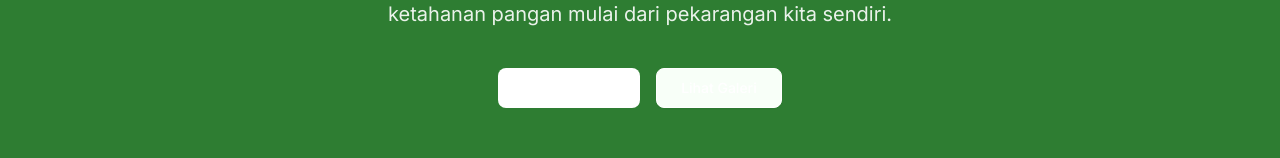
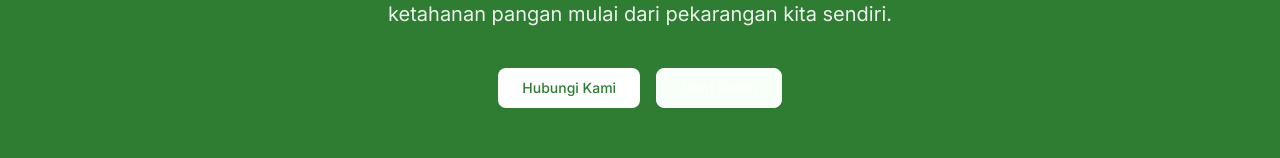
Before and after one commit to hisyam114/GreenPuspa, a Next.js app: page / in a window 1280 px wide. Shown: the part 2691-2849 px from the top of the page. Built offline with nearby package versions, Linux system fonts and the light colour scheme.

Commit message:
Fix final CTA button text and border styling using cn()

```diff
--- a/app/page.tsx
+++ b/app/page.tsx
@@ -7,6 +7,7 @@ import { Card, CardContent, CardDescription, CardHeader, CardTitle } from "@/com
 import { AnimatedCounter } from "@/components/ui/animated-counter";
 import { ArrowRight, Leaf, Droplets, Users, BookOpen } from "lucide-react";
 import { motion } from "framer-motion";
+import { cn } from "@/lib/utils";
 
 export default function Home() {
   return (
@@ -47,10 +48,10 @@ export default function Home() {
             transition={{ duration: 0.8, delay: 0.4 }}
             className="flex flex-col sm:flex-row gap-4 justify-center"
           >
-            <Link href="/about" className={buttonVariants({ size: "lg", className: "bg-primary hover:bg-primary/90 text-white" })}>
+            <Link href="/about" className={cn(buttonVariants({ size: "lg" }), "bg-primary hover:bg-primary/90 text-white")}>
               Tentang Kami
             </Link>
-            <Link href="/programs" className={buttonVariants({ size: "lg", variant: "outline", className: "bg-white/10 text-white border-white hover:bg-white hover:text-black" })}>
+            <Link href="/programs" className={cn(buttonVariants({ size: "lg", variant: "outline" }), "bg-white/10 text-white border-white hover:bg-white hover:text-black")}>
               Jelajahi Program
             </Link>
           </motion.div>
@@ -182,10 +183,10 @@ export default function Home() {
             Bergabunglah dalam gerakan menghijaukan kota dan menciptakan ketahanan pangan mulai dari pekarangan kita sendiri.
           </p>
           <div className="flex flex-col sm:flex-row gap-4 justify-center">
-            <Link href="/contact" className={buttonVariants({ size: "lg", variant: "secondary", className: "bg-white text-primary hover:bg-gray-100" })}>
+            <Link href="/contact" className={cn(buttonVariants({ size: "lg", variant: "secondary" }), "bg-white text-primary hover:bg-gray-100")}>
               Hubungi Kami
             </Link>
-            <Link href="/gallery" className={buttonVariants({ size: "lg", variant: "outline", className: "border-white text-white hover:bg-white/10" })}>
+            <Link href="/gallery" className={cn(buttonVariants({ size: "lg", variant: "outline" }), "border-white text-white hover:bg-white/10")}>
               Lihat Galeri
             </Link>
           </div>
```
